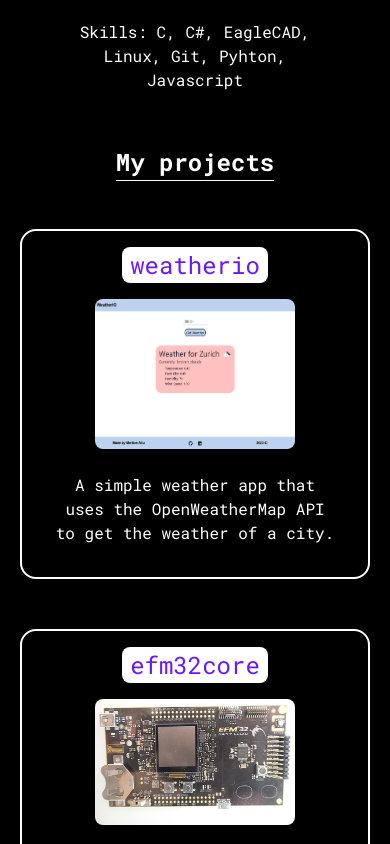
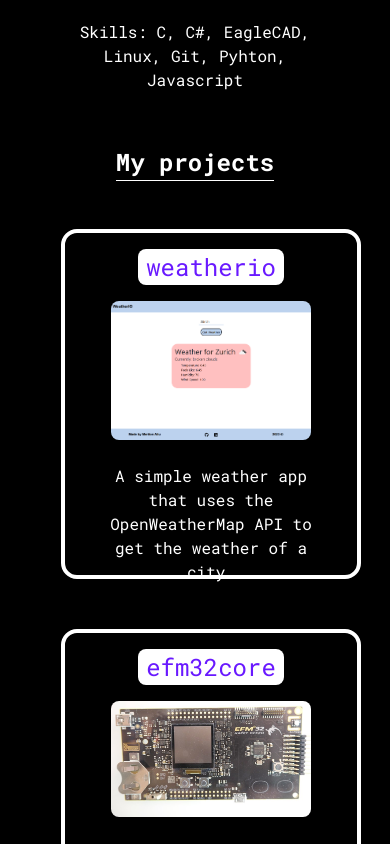
Before and after one commit to MeritonAliu/portfolio, a Next.js app: page / in a window 390 px wide. Shown: the part 1560-2404 px from the top of the page. Built offline with nearby package versions, Linux system fonts and the light colour scheme.

Commit message:
responsive-projects

```diff
--- a/app/styles/_projects.scss
+++ b/app/styles/_projects.scss
@@ -4,7 +4,7 @@
   flex-direction: column;
   background-color: $primary-background-color;
   color: white;
-  min-height: 95dvh;
+
   margin-bottom: 32px;
 
   .projects-container{
@@ -16,17 +16,15 @@
 
 
     .proj{
-      width: 350px;
-
+      width: 300px;
       height: 350px;
       display: flex;
       flex-direction: column;
       align-items: center;
-      border: white 2px solid;
+      border: white 4px solid;
       border-radius: 16px;
       transition: transform 0.3s ease-in-out, background-color 0.4s ease-in-out, color 0.4s ease-in-out, box-shadow 0.4s ease-in-out;
-      flex: 1 0 calc(50% - 50px);
-      box-sizing: border-box;
+      margin-left: 32px;
 
       &:hover{
         transform: scale(1.05);
--- a/app/styles/application.scss
+++ b/app/styles/application.scss
@@ -20,9 +20,11 @@
 }
 
 html{
+  background-color: $primary-background-color;
+}
+
+main, body{
   overflow-x: hidden;
-
-  background-color: $primary-background-color;
 }
 
 p, h1, a {
```
